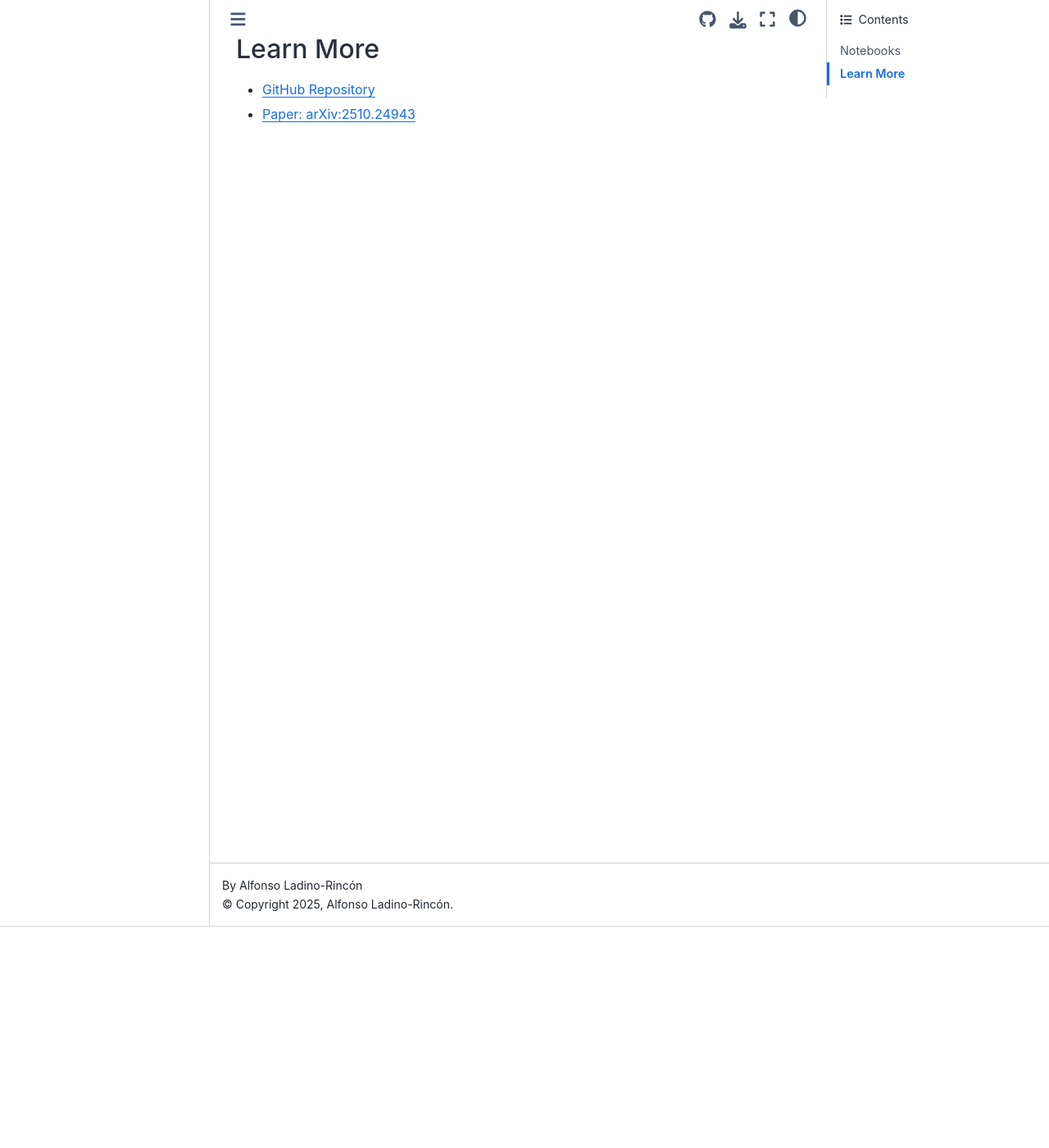
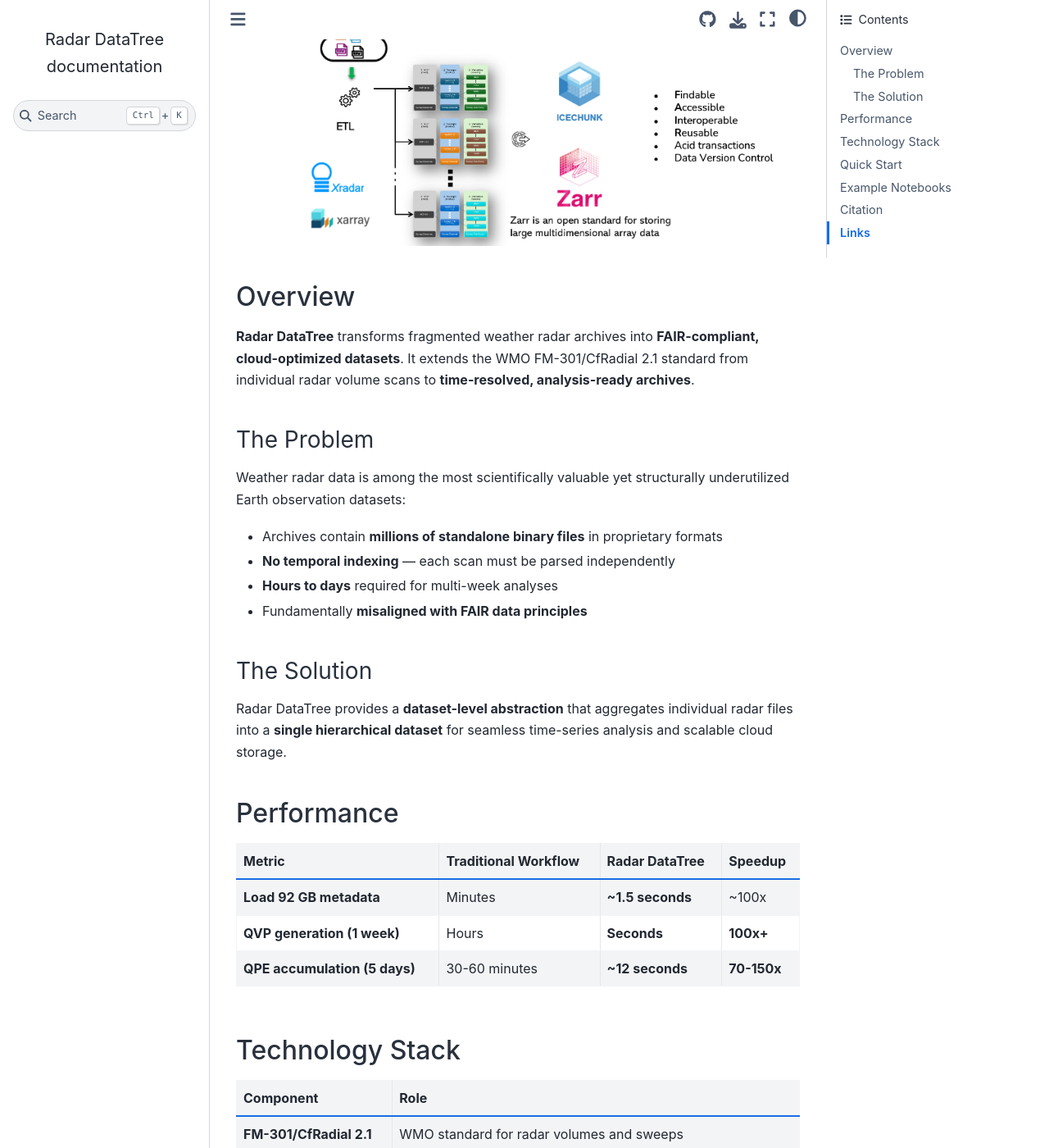
Before and after one commit to aladinor/radar-datatree, a Sphinx documentation site: the page built from docs/index.md, in a window 1280 px wide and 1400 px high, scrolled down 270 px. Shown: the whole window at 82% size. Built offline with Sphinx 7.4.7 and the Sphinx Book theme 1.1.4, drawn with Linux system fonts in a browser that asks for light colours; pages that are not in the unit, such as notebooks, are missing from menus; some of the changed text lies outside the part shown.

Commit message:
Update docs landing page to match README style
- Add architecture diagram at top
- Include performance table and technology stack
- Add quick start code example
- Rename notebooks section to "Example Notebooks"
- Add citation and links sections

🤖 Generated with [Claude Code](https://claude.com/claude-code)

Co-Authored-By: Claude Opus 4.5 <noreply@anthropic.com>

````diff
--- a/docs/index.md
+++ b/docs/index.md
@@ -1,17 +1,99 @@
-# Radar DataTree Examples
+# Radar DataTree
 
-Examples and tutorials for accessing Analysis-Ready Cloud-Optimized (ARCO) weather radar data.
+**A FAIR and Cloud-Native Framework for Scalable Weather Radar Archives**
 
-## Notebooks
+```{image} ../images/radar_datatree.png
+:alt: Radar DataTree Architecture
+:width: 800px
+:align: center
+```
+
+## Overview
+
+**Radar DataTree** transforms fragmented weather radar archives into **FAIR-compliant, cloud-optimized datasets**. It extends the WMO FM-301/CfRadial 2.1 standard from individual radar volume scans to **time-resolved, analysis-ready archives**.
+
+### The Problem
+
+Weather radar data is among the most scientifically valuable yet structurally underutilized Earth observation datasets:
+
+- Archives contain **millions of standalone binary files** in proprietary formats
+- **No temporal indexing** — each scan must be parsed independently
+- **Hours to days** required for multi-week analyses
+- Fundamentally **misaligned with FAIR data principles**
+
+### The Solution
+
+Radar DataTree provides a **dataset-level abstraction** that aggregates individual radar files into a **single hierarchical dataset** for seamless time-series analysis and scalable cloud storage.
+
+## Performance
+
+| Metric | Traditional Workflow | Radar DataTree | Speedup |
+|--------|---------------------|----------------|---------|
+| **Load 92 GB metadata** | Minutes | **~1.5 seconds** | ~100x |
+| **QVP generation (1 week)** | Hours | **Seconds** | **100x+** |
+| **QPE accumulation (5 days)** | 30-60 minutes | **~12 seconds** | **70-150x** |
+
+## Technology Stack
+
+| Component | Role |
+|-----------|------|
+| **FM-301/CfRadial 2.1** | WMO standard for radar volumes and sweeps |
+| **xarray.DataTree** | Hierarchical in-memory data representation |
+| **Zarr** | Chunked, compressed, cloud-native storage |
+| **Icechunk** | ACID-compliant transactional storage with version control |
+
+## Quick Start
+
+```python
+import xarray as xr
+import icechunk as ic
+
+# Connect to NEXRAD KLOT on Open Storage Network
+storage = ic.s3_storage(
+    bucket='nexrad-arco',
+    prefix='KLOT-RT',
+    endpoint_url='https://umn1.osn.mghpcc.org',
+    anonymous=True,
+    force_path_style=True,
+    region='us-east-1',
+)
+repo = ic.Repository.open(storage)
+session = repo.readonly_session("main")
+
+# Open 92 GB archive in ~1.5 seconds (lazy loading)
+dtree = xr.open_datatree(
+    session.store,
+    zarr_format=3,
+    consolidated=False,
+    chunks={},
+    engine="zarr",
+)
+
+# Plot reflectivity
+dtree["VCP-34/sweep_0"].DBZH.sel(
+    vcp_time="2025-12-13 15:36", method="nearest"
+).plot(x="x", y="y", cmap="ChaseSpectral", vmin=-10, vmax=70)
+```
+
+## Example Notebooks
+
+Explore the full capabilities through these interactive tutorials:
 
 ```{toctree}
-:maxdepth: 2
+:maxdepth: 1
 
 NEXRAD-KLOT-Demo
 QVP-Workflow-Comparison
 ```
 
-## Learn More
+## Citation
+
+If you use this framework, please cite:
+
+> **Ladino-Rincón, A., & Nesbitt, S. W. (2025).** Radar DataTree: A FAIR and Cloud-Native Framework for Scalable Weather Radar Archives. *arXiv preprint arXiv:2510.24943 [cs.DC]*. https://doi.org/10.48550/arXiv.2510.24943
+
+## Links
 
 - [GitHub Repository](https://github.com/aladinor/radar-datatree)
 - [Paper: arXiv:2510.24943](https://doi.org/10.48550/arXiv.2510.24943)
+- [xarray](https://xarray.dev) | [xradar](https://xradar.dev) | [Zarr](https://zarr.dev) | [Icechunk](https://icechunk.io)
````
